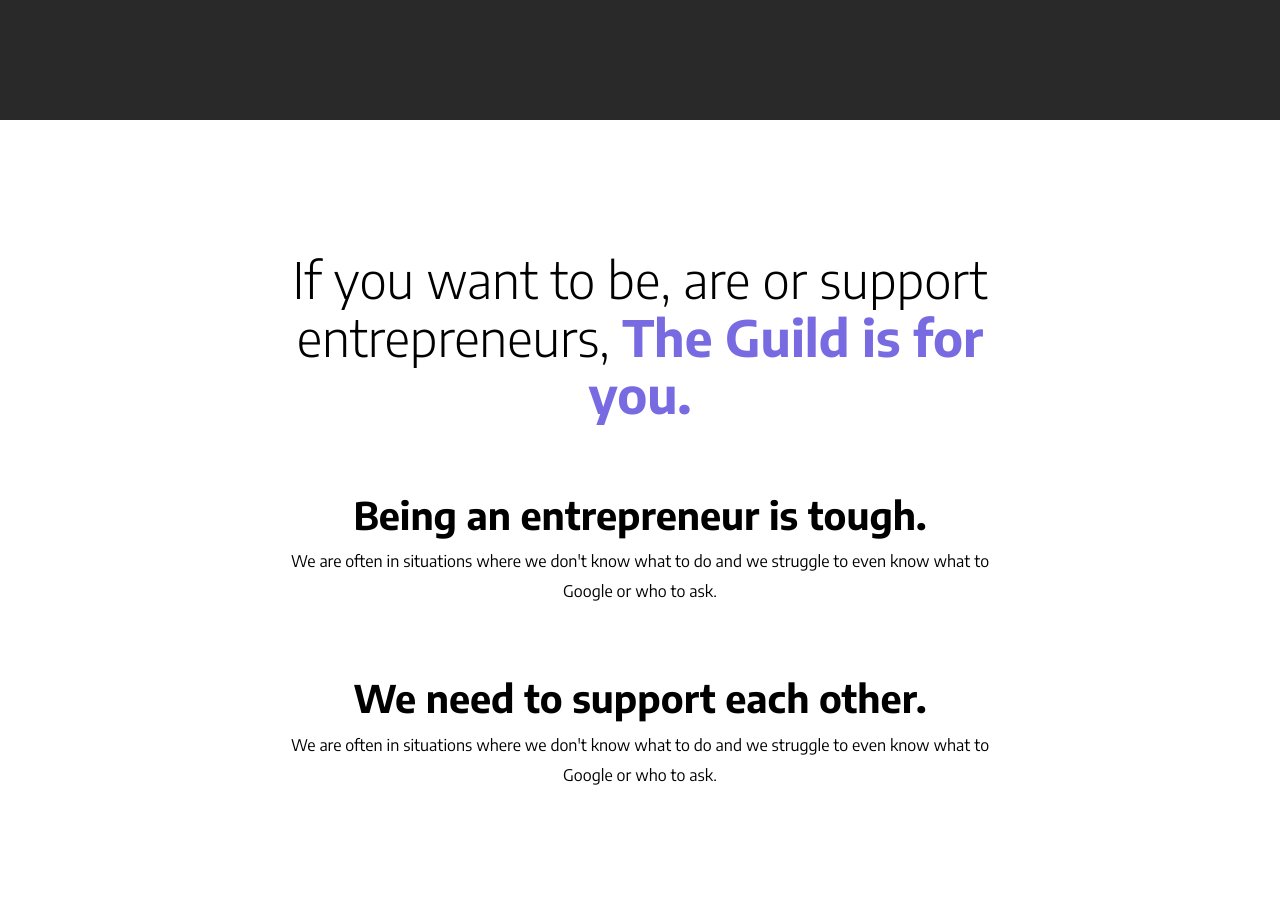
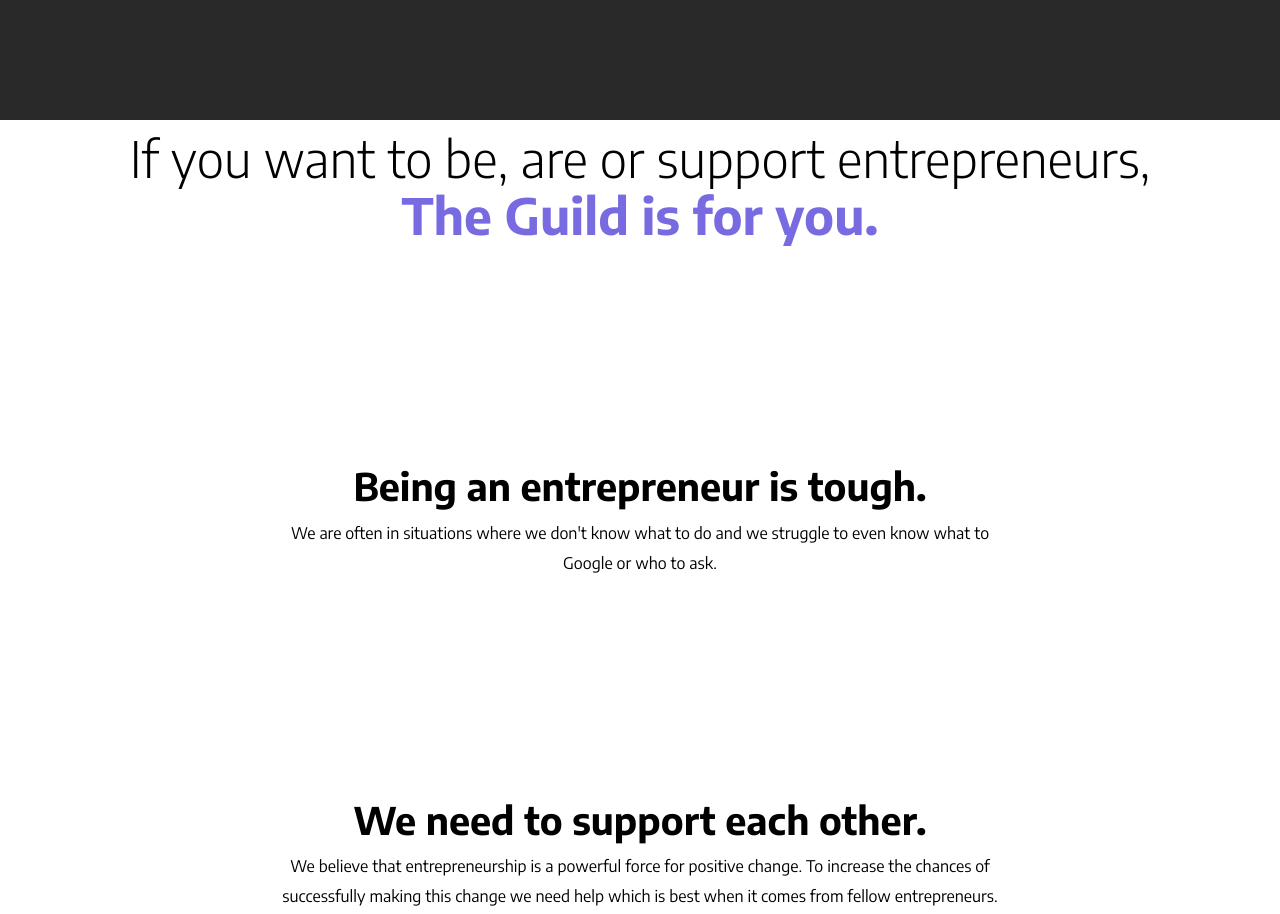
Before and after one commit to Guild-of-Entrepreneurs/site, a Gatsby site: page / in a window 1280 px wide. Shown: the part 680-1594 px from the top of the page. Built offline with nearby package versions, Linux system fonts and the light colour scheme; Gatsby itself is replaced by a stand-in of ours.

Commit message:
completed lead section text only

```diff
--- a/src/components/App/Sections/Leading/Content.js
+++ b/src/components/App/Sections/Leading/Content.js
@@ -11,12 +11,30 @@ const ContentStyles = styled(Row)`
     font-weight: 700;
     margin-bottom: 1rem;
   }
+
+  .full-paragraph {
+    display: none;
+  }
+
+  @media ${props => props.theme.breakpoints.m} {
+    .full-paragraph {
+      display: block;
+    }
+    .mobile-paragraph {
+      display: none;
+    }
+    margin-top: 14rem;
+  }
+
+  @media ${props => props.theme.breakpoints.l} {
+    margin-top: 20rem;
+  }
 `
 
-const Content = props => (
+const Content = ({ paragraph, paragraphHeading }) => (
   <ContentStyles sd={2} ed={6} sm={3} em={9} sl={4} el={12}>
-    <h3>{props.paragraphHeading}</h3>
-    <p>{props.paragraph}</p>
+    <h3>{paragraphHeading}</h3>
+    <p>{paragraph}</p>
   </ContentStyles>
 )
 
--- a/src/components/App/Sections/Leading/Heading.js
+++ b/src/components/App/Sections/Leading/Heading.js
@@ -19,11 +19,9 @@ const HeadingStyles = styled(Row)`
 `
 
 const Heading = () => (
-  <HeadingStyles sd={2} ed={6} sm={2} em={10} sl={4} el={12}>
-    <h2>
-      If you want to be, are or support entrepreneurs,{" "}
-      <span className="highlight">The Guild is for you.</span>
-    </h2>
+  <HeadingStyles sd={2} ed={6} sm={1} em={11} sl={1} el={15}>
+    <h2>If you want to be, are or support entrepreneurs,</h2>
+    <h2 className="highlight">The Guild is for you.</h2>
   </HeadingStyles>
 )
 
--- a/src/components/App/Sections/Leading/index.js
+++ b/src/components/App/Sections/Leading/index.js
@@ -6,8 +6,6 @@ import Heading from "./Heading.js"
 import Content from "./Content.js"
 
 const LeadingStyles = styled(FullWidthSection)`
-  --sectionHeight: 100vh;
-
   min-height: var(--sectionHeight);
   width: 100%;
 
@@ -26,7 +24,7 @@ function Leading() {
       ></Content>
       <Content
         paragraphHeading="We need to support each other."
-        paragraph="We are often in situations where we don't know what to do and we struggle to even know what to Google or who to ask."
+        paragraph="We believe that entrepreneurship is a powerful force for positive change. To increase the chances of successfully making this change we need help which is best when it comes from fellow entrepreneurs."
       ></Content>
     </LeadingStyles>
   )
```
Also changed, not shown: 1 other file.
